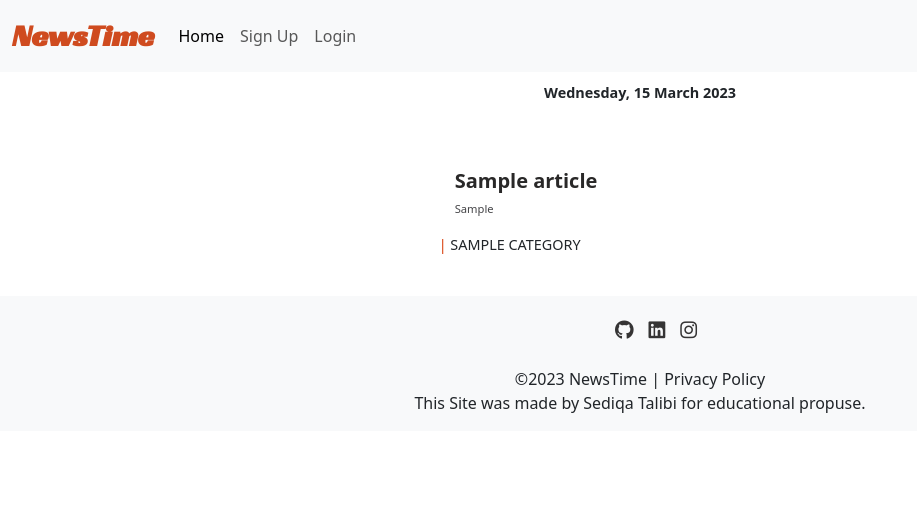
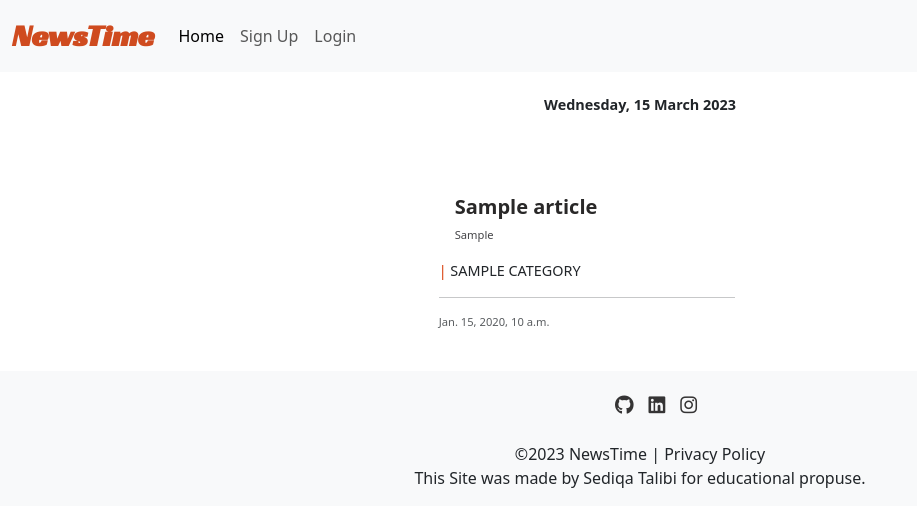
Before and after one commit to sediqa01/News-Aggregator, a Django app: page / in a window 1280 px wide. Shown: the top 527 px of the page, without its empty margins (0-917 px from the left). Run offline with Django 3.2, Linux system fonts and the light colour scheme; tables that the repository leaves empty hold one stand-in row (values such as "Sample post"); some libraries are stand-ins or nearby versions.

Commit message:
Add padding-top-bottom to date display section

```diff
--- a/static/css/style.css
+++ b/static/css/style.css
@@ -19,48 +19,51 @@
     justify-content: center;
 
 }
+
 .social-link a {
     text-decoration: none;
 }
-.social-link > li{
+
+.social-link>li {
     display: inline;
     margin: 0.3%;
     padding: 0.3%;
 }
+
 .social-link i {
     list-style-type: none;
     font-size: 120%;
     color: #353434;
+}
 
-}
-/* .news-content {
-    text-align:left;
-
-} */
-
+/* Display date */
 .display-date {
     text-align: center;
     margin: 10px;
     font-size: 0.9rem;
     font-weight: 600;
-  }
+    padding-top: 1%;
+    padding-bottom: 1%;
 
+}
+
+/* News post card  */
 .card {
     width: 20rem;
     border: none;
-  }
+}
 
 .card-title {
     font-weight: 650;
     color: #292828;
 }
+
 .card-text {
-    text-align: justify;
+    justify-content: center;
     font-size: 0.7rem;
     color: #444447;
+}
 
-
-}
 .news-link {
     text-decoration: none;
 }
@@ -72,6 +75,7 @@
     font-weight: 600;
 
 }
+
 .c-color {
     color: #d83c08;
 }
@@ -81,3 +85,7 @@
     font-size: 0.9rem;
 
 }
+
+.date {
+    font-size: 0.7rem;
+}
--- a/templates/index.html
+++ b/templates/index.html
@@ -24,17 +24,16 @@
                         </div>
                     </a>
                     <p class="category-name"> <span class="c-color">|</span> {{ article.news_categories.all.0}}</p>
+                    <hr>
+                    <p class=" date text-muted">{{ article.created_on}}</p>
 
                     {% if forloop.counter|divisibleby:3 %}
                 </div>
                 <div class="row">
-                {% endif %}
-                {% endfor %}
-            </div>
+                    {% endif %}
+                    {% endfor %}
+                </div>
             </div>
         </div>
-
     </div>
-</div>
-
 {%endblock%}
```
